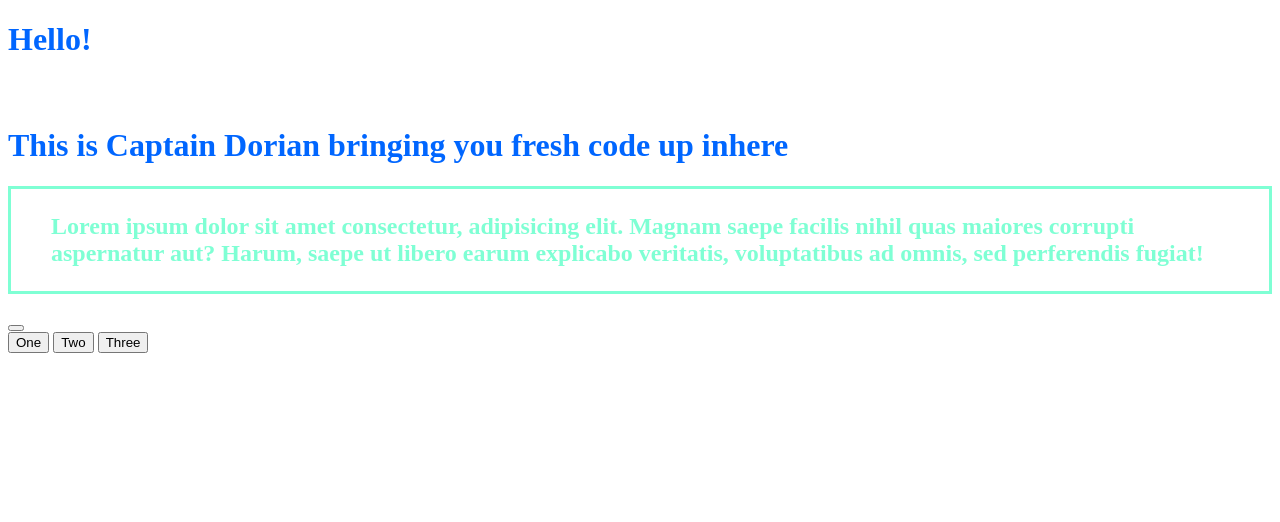
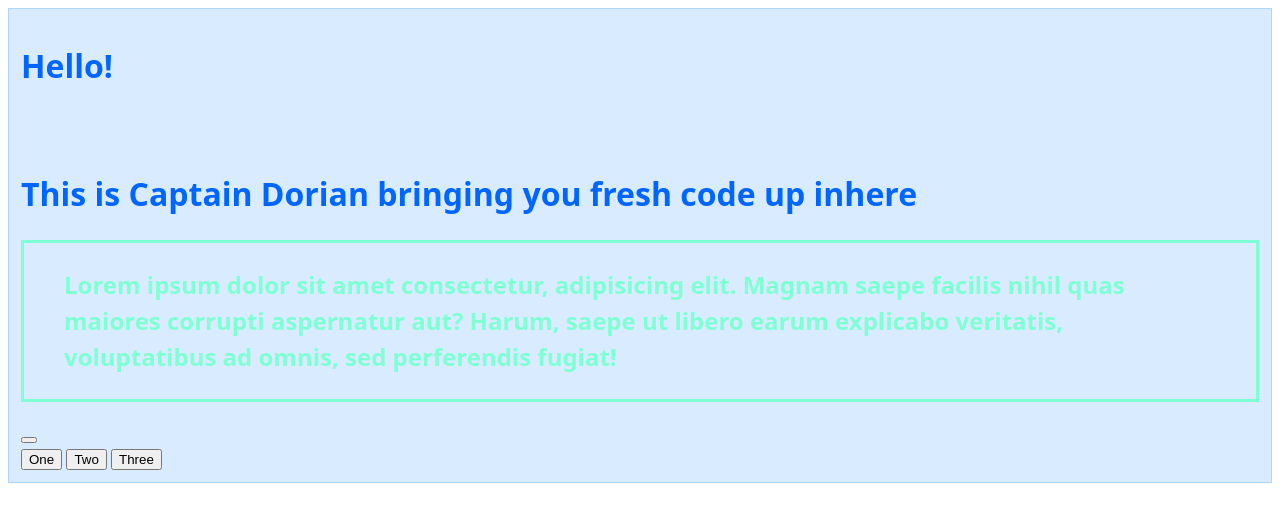
Before and after one commit to dorianbuck/dorianbuck.github.io, a plain HTML site: page index.html in a window 1280 px wide. Drawn offline with Linux system fonts and the light colour scheme.

Commit message:
added som CSS

```diff
--- a/index.html
+++ b/index.html
@@ -8,7 +8,8 @@
 
 </head>
 <body>
-    <h1>Hello! <p></p> <br>This is Captain Dorian bringing you fresh code up inhere
+  <div class="container">
+    <h1><strong>Hello! </strong><p></p> <br>This is Captain Dorian bringing you fresh code up inhere
 
     </h1>
     <h2><blockquote>Lorem ipsum dolor sit amet consectetur, adipisicing elit. Magnam saepe facilis nihil quas maiores corrupti aspernatur aut? Harum, saepe ut libero earum explicabo veritatis, voluptatibus ad omnis, sed perferendis fugiat!</blockquote></h2>
@@ -21,5 +22,6 @@
         <button class="ui button">Two</button>
         <button class="ui button">Three</button>
       </div>
+    </div>
 </body>
 </html>
--- a/style.css
+++ b/style.css
@@ -6,6 +6,46 @@ h1 {
       color: aquamarine;
       border-style: solid;
   }
-  div {
+
+  .container {
+    --bs-blue: #0d6efd;
+    --bs-indigo: #6610f2;
+    --bs-purple: #6f42c1;
+    --bs-pink: #d63384;
+    --bs-red: #dc3545;
+    --bs-orange: #fd7e14;
+    --bs-yellow: #ffc107;
+    --bs-green: #198754;
+    --bs-teal: #20c997;
+    --bs-cyan: #0dcaf0;
+    --bs-white: #fff;
+    --bs-gray: #6c757d;
+    --bs-gray-dark: #343a40;
+    --bs-primary: #0d6efd;
+    --bs-secondary: #6c757d;
+    --bs-success: #198754;
+    --bs-info: #0dcaf0;
+    --bs-warning: #ffc107;
+    --bs-danger: #dc3545;
+    --bs-light: #f8f9fa;
+    --bs-dark: #212529;
+    --bs-font-sans-serif: system-ui,-apple-system,"Segoe UI",Roboto,"Helvetica Neue",Arial,"Noto Sans","Liberation Sans",sans-serif,"Apple Color Emoji","Segoe UI Emoji","Segoe UI Symbol","Noto Color Emoji";
+    --bs-font-monospace: SFMono-Regular,Menlo,Monaco,Consolas,"Liberation Mono","Courier New",monospace;
+    --bs-gradient: linear-gradient(180deg, rgba(255, 255, 255, 0.15), rgba(255, 255, 255, 0));
+    font-family: var(--bs-font-sans-serif);
+    font-size: 1rem;
+    font-weight: 400;
+    line-height: 1.5;
+    color: #212529;
+    -webkit-text-size-adjust: 100%;
+    -webkit-tap-highlight-color: transparent;
+    box-sizing: border-box;
+    width: 100%;
+    margin-right: auto;
+    margin-left: auto;
+    padding: .75rem;
+    margin-bottom: 1.5rem;
+    background-color: rgba(0, 123, 255, .15);
+    border: 1px solid rgba(0, 123, 255, .2);
 
   }
```
